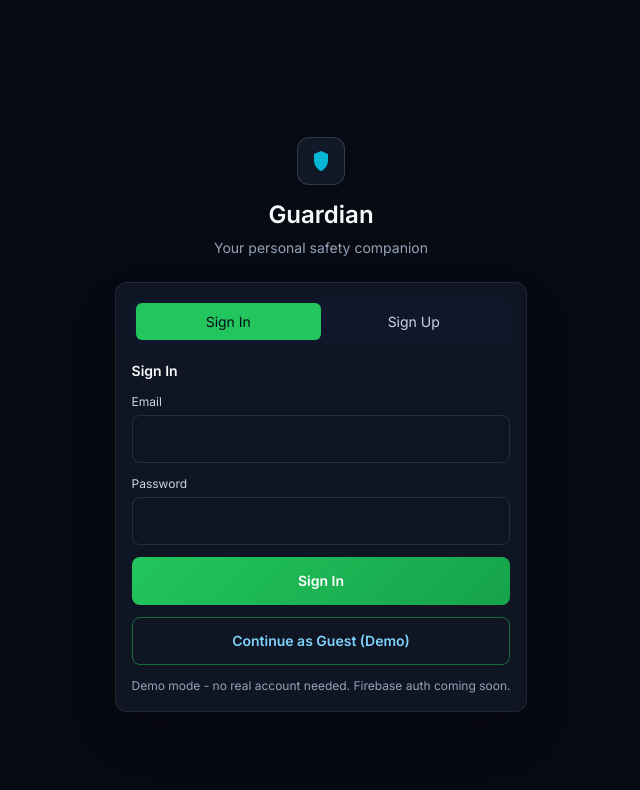
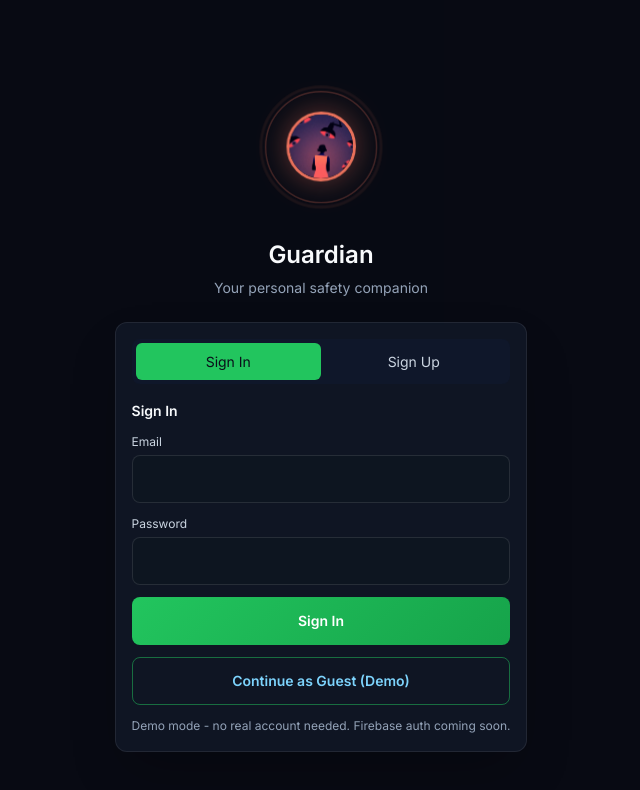
Before and after one commit to VIRAJ756/herrrr, a React (Vite) app in the folder apps/web/: page /login in a window 1280 px wide. Shown: the top 790 px of the page, without its empty margins (319-959 px from the left). Built offline with nearby package versions, Linux system fonts and the light colour scheme.

Commit message:
Latest final change

```diff
--- a/apps/web/src/components/intel/RiskScoreCard.tsx
+++ b/apps/web/src/components/intel/RiskScoreCard.tsx
@@ -54,48 +54,90 @@ export function RiskScoreCard(props: { demo: boolean }): React.ReactElement {
 
   return (
     <section
-      className="rounded-lg p-4"
       style={{
-        backgroundColor: "#0F1520",
-        border: "1px solid rgba(148,163,184,0.12)"
+        background: "#0d1520",
+        borderRadius: "20px",
+        padding: "28px 28px 20px 28px",
+        border: "1px solid rgba(255,255,255,0.06)",
+        boxShadow: "0 8px 40px rgba(0,0,0,0.6)",
+        width: "100%"
       }}
     >
       <div
-        className="text-[10px] font-mono tracking-widest uppercase"
-        style={{ color: "#4B5563" }}
+        style={{
+          fontFamily: "'Courier New', monospace",
+          fontSize: "11px",
+          letterSpacing: "0.18em",
+          color: "#6b7a8d",
+          textTransform: "uppercase",
+          marginBottom: "16px"
+        }}
       >
-        Area Risk
+        AREA RISK
       </div>
 
-      <div className="mt-2 flex items-baseline justify-between">
+      <div style={{
+        display: "flex",
+        alignItems: "baseline",
+        justifyContent: "space-between",
+        marginBottom: "16px"
+      }}>
         <div
-          className="text-lg font-semibold"
           style={{
-            color: score >= 0.7 ? "#FF3B5C" : score >= 0.5 ? "#F59E0B" : "#22C55E"
+            fontFamily: "'Courier New', monospace",
+            fontSize: "52px",
+            fontWeight: "800",
+            color: score >= 0.7 ? "#FF3B5C" : score >= 0.5 ? "#F59E0B" : "#22c55e",
+            textShadow: score >= 0.7 ? "0 0 30px rgba(255,59,92,0.5), 0 0 60px rgba(255,59,92,0.25)" : score >= 0.5 ? "0 0 30px rgba(245,158,11,0.5), 0 0 60px rgba(245,158,11,0.25)" : "0 0 30px rgba(34,197,94,0.5), 0 0 60px rgba(34,197,94,0.25)",
+            lineHeight: "1"
           }}
         >
           {meta.label}
         </div>
-        <div className="text-sm font-mono" style={{ color: "#94A3B8" }}>{pct}%</div>
+        <div style={{
+          fontFamily: "'Courier New', monospace",
+          fontSize: "26px",
+          fontWeight: "500",
+          color: "#6b7a8d"
+        }}>
+          {pct}%
+        </div>
       </div>
 
       <div
-        className="mt-3 h-[6px] w-full overflow-hidden rounded-full"
-        style={{ backgroundColor: "#1A2235" }}
+        style={{
+          height: "8px",
+          background: "#1a2535",
+          borderRadius: "999px",
+          margin: "20px 0 20px 0",
+          width: "100%"
+        }}
       >
         <div
-          className="h-full"
           style={{
+            height: "8px",
             width: `${pct}%`,
-            backgroundColor: score >= 0.7 ? "#FF3B5C" : score >= 0.5 ? "#F59E0B" : "#22C55E"
+            background: score >= 0.7 ? "linear-gradient(90deg, #dc2626 0%, #FF3B5C 60%, #f87171 100%)" : score >= 0.5 ? "linear-gradient(90deg, #d97706 0%, #F59E0B 60%, #fbbf24 100%)" : "linear-gradient(90deg, #16a34a 0%, #22c55e 60%, #4ade80 100%)",
+            borderRadius: "999px",
+            boxShadow: score >= 0.7 ? "0 0 16px rgba(255,59,92,0.7), 0 0 32px rgba(255,59,92,0.4)" : score >= 0.5 ? "0 0 16px rgba(245,158,11,0.7), 0 0 32px rgba(245,158,11,0.4)" : "0 0 16px rgba(34,197,94,0.7), 0 0 32px rgba(34,197,94,0.4)"
           }}
         />
       </div>
 
       {intel.length > 0 && (
-        <div className="mt-4 space-y-1 border-t pt-3" style={{ borderColor: "rgba(148,163,184,0.08)" }}>
+        <div style={{
+          marginTop: "16px",
+          paddingTop: "12px",
+          borderTop: "1px solid rgba(148,163,184,0.08)",
+          fontFamily: "'Courier New', monospace"
+        }}>
           {intel.map((i) => (
-            <div key={i.label} className={`text-sm ${i.tone}`}>
+            <div key={i.label} style={{
+              fontSize: "14px",
+              marginBottom: "4px",
+              color: "#94a3b8",
+              fontFamily: "'Courier New', monospace"
+            }}>
               {i.label}
             </div>
           ))}
@@ -105,21 +147,33 @@ export function RiskScoreCard(props: { demo: boolean }): React.ReactElement {
       <button
         type="button"
         onClick={() => setShowAnalysis((value) => !value)}
-        className="mt-4 w-full rounded-md px-3 py-2 text-xs font-mono transition-colors focus:outline-none"
         style={{
           width: "100%",
-          padding: "10px",
-          background: "rgba(59,130,246,0.1)",
+          height: "54px",
+          background: "linear-gradient(135deg, #0f2744 0%, #1a3a5c 100%)",
           border: "1px solid rgba(59,130,246,0.25)",
-          borderRadius: "8px",
-          color: "#3B82F6",
+          borderRadius: "14px",
+          color: "#60a5fa",
+          fontFamily: "'Courier New', monospace",
           fontSize: "13px",
-          fontWeight: "500",
+          fontWeight: "700",
+          letterSpacing: "0.14em",
+          textTransform: "uppercase",
           cursor: "pointer",
-          letterSpacing: "0.5px"
+          transition: "all 200ms ease"
+        }}
+        onMouseOver={(e) => {
+          e.currentTarget.style.background = "linear-gradient(135deg, #1a3a5c, #1e4976)";
+          e.currentTarget.style.borderColor = "rgba(59,130,246,0.5)";
+          e.currentTarget.style.boxShadow = "0 0 24px rgba(59,130,246,0.2)";
+        }}
+        onMouseOut={(e) => {
+          e.currentTarget.style.background = "linear-gradient(135deg, #0f2744 0%, #1a3a5c 100%)";
+          e.currentTarget.style.borderColor = "rgba(59,130,246,0.25)";
+          e.currentTarget.style.boxShadow = "none";
         }}
       >
-        {showAnalysis ? "▼" : "RUN AI ANALYSIS"}
+        RUN AI ANALYSIS
       </button>
       {showAnalysis ? (
         <div
--- a/apps/web/src/components/layout/Sidebar.tsx
+++ b/apps/web/src/components/layout/Sidebar.tsx
@@ -80,24 +80,11 @@ export function Sidebar(): React.ReactElement {
       }}
     >
       <div className="flex flex-col gap-1 px-3">
-        <div className="mb-4 flex items-center gap-2 px-2">
-          <img
-            src="/avatar.png"
-            alt="Profile"
-            style={{
-              width: '42px',
-              height: '42px',
-              minWidth: '42px',
-              minHeight: '42px',
-              borderRadius: '50%',
-              objectFit: 'cover',
-              objectPosition: 'center top',
-              border: '2px solid #22c55e',
-              display: 'block',
-              flexShrink: 0,
-            }}
-          />
-        </div>
+        <img
+  src="/images/guardian-hero.jpg"
+  alt="Guardian Safety"
+  style={{ width: '48px', height: '48px', objectFit: 'cover', borderRadius: '12px' }}
+/>
         <nav className="flex flex-col gap-1">
           {NAV.map((item) => {
             const active = location.pathname === item.to;
--- a/apps/web/src/pages/Login.tsx
+++ b/apps/web/src/pages/Login.tsx
@@ -78,6 +78,7 @@ export default function Login(): React.ReactElement {
   }
 
   return (
+    <>
       <div
         style={{
           position: 'relative',
@@ -147,20 +148,54 @@ export default function Login(): React.ReactElement {
           textAlign: "center",
           marginBottom: "24px"
         }}>
+          <div style={{ display: 'flex', flexDirection: 'column', alignItems: 'center', marginBottom: '24px' }}>
+
+            <div style={{ position: 'relative', width: '100px', height: '100px', display: 'flex', alignItems: 'center', justifyContent: 'center', marginBottom: '16px' }}>
+
               <div style={{
-            margin: "0 auto 12px",
-            display: "flex",
-            alignItems: "center",
-            justifyContent: "center",
-            width: "48px",
-            height: "48px",
-            borderRadius: "12px",
-            border: "1px solid rgba(255,255,255,0.15)",
-            background: "#111827"
+                position: 'absolute',
+                width: '80px', height: '80px',
+                borderRadius: '50%',
+                border: '2px solid #e8705a',
+                top: '50%', left: '50%',
+                margin: '-40px 0 0 -40px',
+                animation: 'pulseRing 2s ease-out infinite'
+              }} />
+
+              <div style={{
+                position: 'absolute',
+                width: '80px', height: '80px',
+                borderRadius: '50%',
+                border: '1px solid #e8705a',
+                top: '50%', left: '50%',
+                margin: '-40px 0 0 -40px',
+                animation: 'pulseRing 2s ease-out infinite 0.5s'
+              }} />
+
+              <div style={{
+                width: '70px',
+                height: '70px',
+                borderRadius: '50%',
+                overflow: 'hidden',
+                border: '3px solid #e8705a',
+                animation: 'float3d 5s ease-in-out infinite',
+                boxShadow: '0 0 30px rgba(232,112,90,0.4)',
+                position: 'relative',
+                zIndex: 2
               }}>
-            <svg width="24" height="24" viewBox="0 0 24 24" aria-hidden="true">
-              <path d="M12 2l7 3v6c0 5.2-3.3 9.8-7 11-3.7-1.2-7-5.8-7-11V5l7-3z" fill="#06b6d4" />
-            </svg>
+                <img
+                  src="/images/guardian-hero.jpg"
+                  alt="Guardian"
+                  style={{
+                    width: '100%',
+                    height: '100%',
+                    objectFit: 'cover',
+                    objectPosition: 'center'
+                  }}
+                />
+              </div>
+            </div>
+
           </div>
           <h1 style={{ fontSize: "24px", fontWeight: 600 }}>Guardian</h1>
           <p style={{ marginTop: "4px", fontSize: "14px", color: "#94a3b8" }}>Your personal safety companion</p>
@@ -270,6 +305,18 @@ export default function Login(): React.ReactElement {
         </main>
       </div>
     </div>
+      <style>{`
+        @keyframes float3d {
+          0%,100% { transform: perspective(600px) rotateY(-8deg) rotateX(4deg) translateY(0px); }
+          50% { transform: perspective(600px) rotateY(8deg) rotateX(-4deg) translateY(-8px); }
+        }
+
+        @keyframes pulseRing {
+          0% { transform: scale(1); opacity: 0.8; }
+          100% { transform: scale(1.6); opacity: 0; }
+        }
+      `}</style>
+    </>
   );
 }
 
```
Also changed, not shown: apps/web/public/images/guardian-hero.jpg (added), 1 other file (tests, documents, lock files or other folders). Lines whose indentation alone changed are shown as unchanged.
